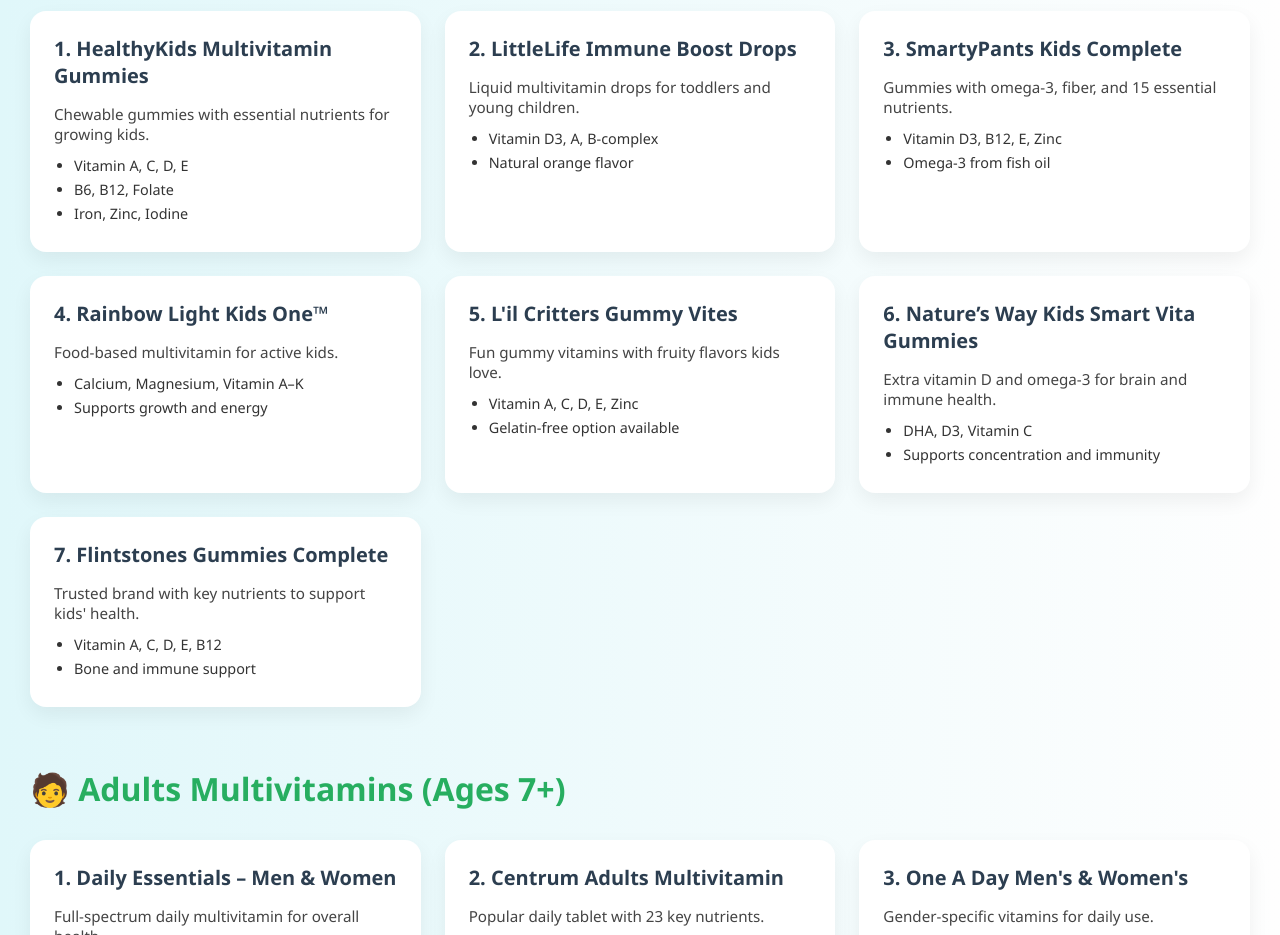
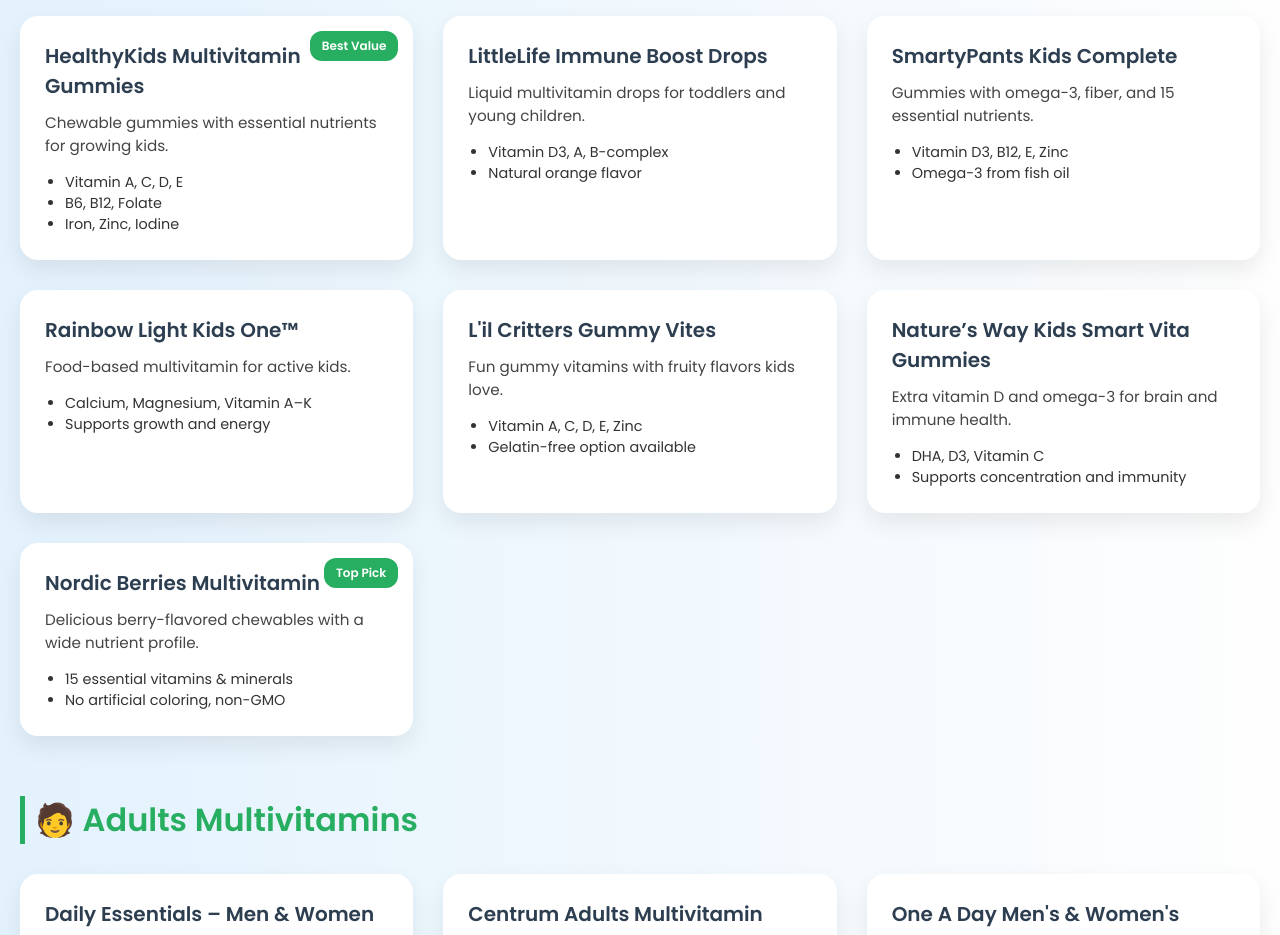
Before and after one commit to FloodmyIdeas/multivitamin-site, a plain HTML site: page index.html in a window 1280 px wide. Shown: the part 275-1210 px from the top of the page. Drawn offline with Linux system fonts and the light colour scheme.

Commit message:
Update index.html

```diff
--- a/index.html
+++ b/index.html
@@ -4,43 +4,45 @@
   <meta charset="UTF-8" />
   <meta name="viewport" content="width=device-width, initial-scale=1.0" />
   <title>Multivitamin Products</title>
+  <link href="https://fonts.googleapis.com/css2?family=Poppins:wght@400;600&display=swap" rel="stylesheet">
   <style>
     :root {
-      --primary-color: #2c3e50;
-      --accent-color: #27ae60;
-      --background-light: #f9f9f9;
+      --primary: #2c3e50;
+      --secondary: #27ae60;
+      --bg: #f0f4f8;
       --card-bg: #ffffff;
-      --radius: 16px;
-      --shadow: 0 8px 20px rgba(0, 0, 0, 0.06);
-      --font-main: 'Segoe UI', sans-serif;
+      --radius: 18px;
+      --shadow: 0 10px 25px rgba(0, 0, 0, 0.08);
+      --font: 'Poppins', sans-serif;
     }
 
     * {
       box-sizing: border-box;
+      margin: 0;
+      padding: 0;
     }
 
     body {
-      margin: 0;
-      font-family: var(--font-main);
-      background: linear-gradient(to right, #e0f7fa, #fefefe);
-      color: #333;
-      padding: 30px;
+      font-family: var(--font);
+      background: linear-gradient(to right, #e3f2fd, #fefefe);
+      color: var(--primary);
+      padding: 40px 20px;
     }
 
     header {
       text-align: center;
-      margin-bottom: 50px;
+      margin-bottom: 60px;
     }
 
     header h1 {
-      font-size: 2.8rem;
-      color: var(--primary-color);
-      margin-bottom: 10px;
+      font-size: 3rem;
+      margin-bottom: 12px;
+      color: var(--primary);
     }
 
     header p {
-      font-size: 1.1rem;
-      color: #666;
+      font-size: 1.2rem;
+      color: #555;
     }
 
     section {
@@ -49,53 +51,63 @@
 
     h2 {
       font-size: 2rem;
-      color: var(--accent-color);
+      color: var(--secondary);
       margin-bottom: 30px;
       display: flex;
       align-items: center;
       gap: 12px;
+      padding-left: 10px;
+      border-left: 5px solid var(--secondary);
     }
 
     .products {
       display: grid;
       grid-template-columns: repeat(auto-fit, minmax(300px, 1fr));
-      gap: 24px;
+      gap: 30px;
     }
 
     .product-card {
-      background-color: var(--card-bg);
+      background: var(--card-bg);
       border-radius: var(--radius);
       box-shadow: var(--shadow);
-      padding: 24px;
-      transition: transform 0.3s ease, box-shadow 0.3s ease;
+      padding: 25px;
+      position: relative;
+      transition: all 0.3s ease;
     }
 
     .product-card:hover {
-      transform: translateY(-6px);
-      box-shadow: 0 12px 30px rgba(0, 0, 0, 0.08);
+      transform: translateY(-8px);
+      box-shadow: 0 14px 30px rgba(0, 0, 0, 0.12);
     }
 
     .product-card h3 {
-      color: var(--primary-color);
-      margin-top: 0;
+      color: var(--primary);
       margin-bottom: 10px;
       font-size: 1.25rem;
     }
 
     .product-card p {
-      margin-bottom: 12px;
+      margin-bottom: 15px;
+      color: #444;
       font-size: 0.95rem;
-      color: #444;
     }
 
     .product-card ul {
-      margin: 0;
       padding-left: 20px;
+      color: #333;
       font-size: 0.9rem;
     }
 
-    .product-card ul li {
-      margin-bottom: 5px;
+    .badge {
+      position: absolute;
+      top: 15px;
+      right: 15px;
+      background: var(--secondary);
+      color: white;
+      padding: 6px 12px;
+      border-radius: 12px;
+      font-size: 0.75rem;
+      font-weight: 600;
     }
 
     footer {
@@ -104,34 +116,21 @@
       color: #888;
       margin-top: 60px;
     }
-
-    @media (max-width: 480px) {
-      header h1 {
-        font-size: 2rem;
-      }
-
-      h2 {
-        font-size: 1.5rem;
-      }
-
-      .product-card {
-        padding: 18px;
-      }
-    }
   </style>
 </head>
 <body>
 
   <header>
     <h1>🌿 Multivitamin + Mineral Products</h1>
-    <p>Carefully selected vitamins for every stage of life</p>
+    <p>Vitamins tailored for growing kids and thriving adults (Ages 7+)</p>
   </header>
 
   <section>
-    <h2>👧 Kids Multivitamins (Ages 7+)</h2>
+    <h2>👧 Kids Multivitamins</h2>
     <div class="products">
       <div class="product-card">
-        <h3>1. HealthyKids Multivitamin Gummies</h3>
+        <div class="badge">Best Value</div>
+        <h3>HealthyKids Multivitamin Gummies</h3>
         <p>Chewable gummies with essential nutrients for growing kids.</p>
         <ul>
           <li>Vitamin A, C, D, E</li>
@@ -139,134 +138,123 @@
           <li>Iron, Zinc, Iodine</li>
         </ul>
       </div>
-
       <div class="product-card">
-        <h3>2. LittleLife Immune Boost Drops</h3>
+        <h3>LittleLife Immune Boost Drops</h3>
         <p>Liquid multivitamin drops for toddlers and young children.</p>
         <ul>
           <li>Vitamin D3, A, B-complex</li>
           <li>Natural orange flavor</li>
         </ul>
       </div>
-
       <div class="product-card">
-        <h3>3. SmartyPants Kids Complete</h3>
+        <h3>SmartyPants Kids Complete</h3>
         <p>Gummies with omega-3, fiber, and 15 essential nutrients.</p>
         <ul>
           <li>Vitamin D3, B12, E, Zinc</li>
           <li>Omega-3 from fish oil</li>
         </ul>
       </div>
-
       <div class="product-card">
-        <h3>4. Rainbow Light Kids One™</h3>
+        <h3>Rainbow Light Kids One™</h3>
         <p>Food-based multivitamin for active kids.</p>
         <ul>
           <li>Calcium, Magnesium, Vitamin A–K</li>
           <li>Supports growth and energy</li>
         </ul>
       </div>
-
       <div class="product-card">
-        <h3>5. L'il Critters Gummy Vites</h3>
+        <h3>L'il Critters Gummy Vites</h3>
         <p>Fun gummy vitamins with fruity flavors kids love.</p>
         <ul>
           <li>Vitamin A, C, D, E, Zinc</li>
           <li>Gelatin-free option available</li>
         </ul>
       </div>
-
       <div class="product-card">
-        <h3>6. Nature’s Way Kids Smart Vita Gummies</h3>
+        <h3>Nature’s Way Kids Smart Vita Gummies</h3>
         <p>Extra vitamin D and omega-3 for brain and immune health.</p>
         <ul>
           <li>DHA, D3, Vitamin C</li>
           <li>Supports concentration and immunity</li>
         </ul>
       </div>
-
       <div class="product-card">
-        <h3>7. Flintstones Gummies Complete</h3>
-        <p>Trusted brand with key nutrients to support kids' health.</p>
+        <div class="badge">Top Pick</div>
+        <h3>Nordic Berries Multivitamin</h3>
+        <p>Delicious berry-flavored chewables with a wide nutrient profile.</p>
         <ul>
-          <li>Vitamin A, C, D, E, B12</li>
-          <li>Bone and immune support</li>
+          <li>15 essential vitamins & minerals</li>
+          <li>No artificial coloring, non-GMO</li>
         </ul>
       </div>
     </div>
   </section>
 
   <section>
-    <h2>🧑 Adults Multivitamins (Ages 7+)</h2>
+    <h2>🧑 Adults Multivitamins</h2>
     <div class="products">
       <div class="product-card">
-        <h3>1. Daily Essentials – Men & Women</h3>
+        <h3>Daily Essentials – Men & Women</h3>
         <p>Full-spectrum daily multivitamin for overall health.</p>
         <ul>
           <li>Vitamin A, C, D3, E, K2</li>
           <li>B-complex, Zinc, Magnesium</li>
         </ul>
       </div>
-
       <div class="product-card">
-        <h3>2. Centrum Adults Multivitamin</h3>
+        <h3>Centrum Adults Multivitamin</h3>
         <p>Popular daily tablet with 23 key nutrients.</p>
         <ul>
           <li>Vitamin D, B12, Iron, Calcium</li>
           <li>Energy, immunity, and metabolism support</li>
         </ul>
       </div>
-
       <div class="product-card">
-        <h3>3. One A Day Men's & Women's</h3>
+        <h3>One A Day Men's & Women's</h3>
         <p>Gender-specific vitamins for daily use.</p>
         <ul>
           <li>Heart, bone, and immune support</li>
           <li>With Vitamin A–E, Zinc, Selenium</li>
         </ul>
       </div>
-
       <div class="product-card">
-        <h3>4. Garden of Life MyKind Organics</h3>
+        <h3>Garden of Life MyKind Organics</h3>
         <p>Certified organic multivitamin made from real food.</p>
         <ul>
           <li>Non-GMO, Vegan, Whole Food-Based</li>
           <li>High in B-complex and antioxidants</li>
         </ul>
       </div>
-
       <div class="product-card">
-        <h3>5. Nature Made Multi for Him/Her</h3>
+        <h3>Nature Made Multi for Him/Her</h3>
         <p>Simple, no-nonsense multivitamin for general wellness.</p>
         <ul>
           <li>25+ essential vitamins and minerals</li>
           <li>No artificial colors or preservatives</li>
         </ul>
       </div>
-
       <div class="product-card">
-        <h3>6. MegaFood Women’s or Men’s One Daily</h3>
+        <h3>MegaFood Women’s or Men’s One Daily</h3>
         <p>Gentle on the stomach with whole-food nutrients.</p>
         <ul>
           <li>Iron, D3, K2, Zinc</li>
           <li>Supports stress, energy, and heart health</li>
         </ul>
       </div>
-
       <div class="product-card">
-        <h3>7. Ritual Essential for Adults</h3>
-        <p>Clean, transparent ingredients with delayed-release capsules.</p>
+        <div class="badge">Organic Choice</div>
+        <h3>Ritual Essential for Men/Women</h3>
+        <p>Clean, traceable ingredients with delayed-release capsules.</p>
         <ul>
-          <li>Vegan Omega-3, B12, D3</li>
-          <li>Traceable ingredient sourcing</li>
+          <li>Omega-3, D3, Folate, Iron</li>
+          <li>Vegan, gluten-free, transparent sourcing</li>
         </ul>
       </div>
     </div>
   </section>
 
   <footer>
-    &copy; 2025 HealthyChoice Vitamins. All rights reserved.
+    <p>&copy; 2025 Wellness World. Designed with care for health-conscious families 💚</p>
   </footer>
-
 </body>
 </html>
```
